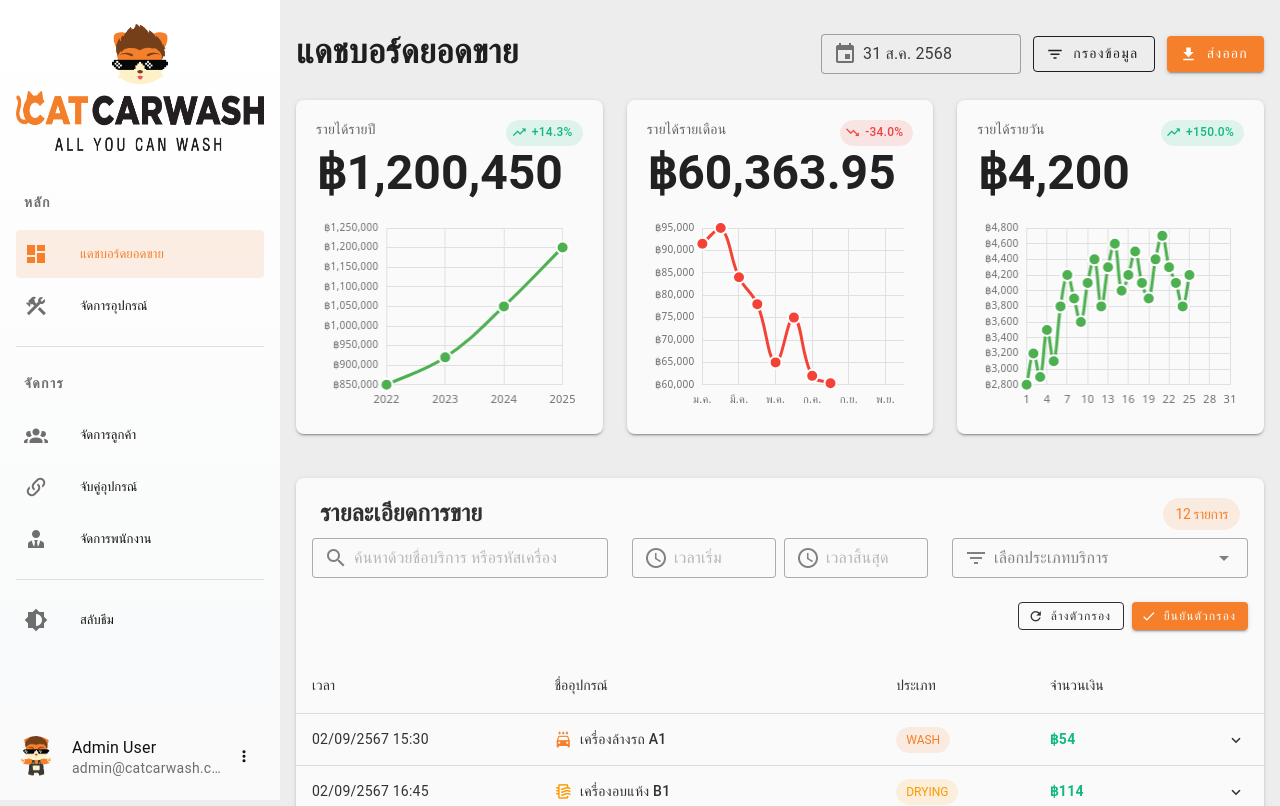
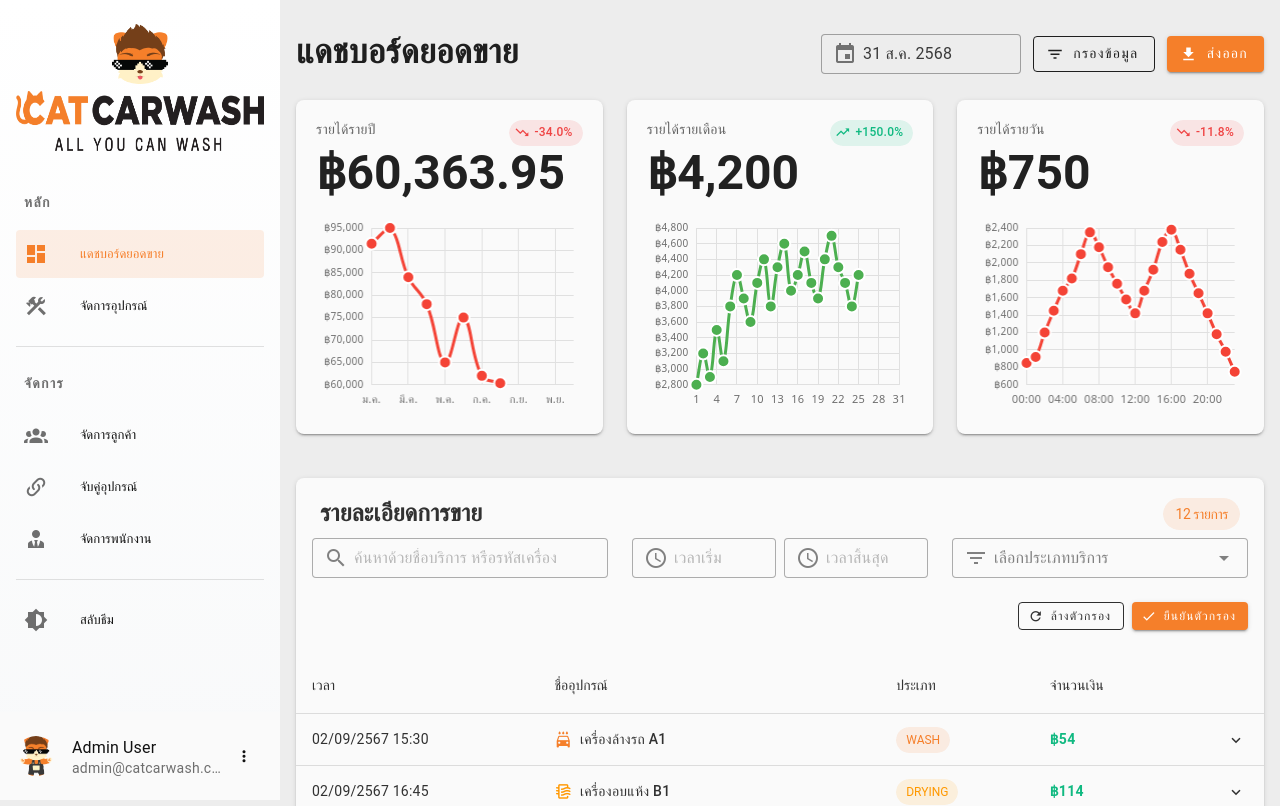
Before and after one commit to deltaforce1996/catcar_wash_service_app, a Nuxt app in the folder catcar_wash_service_frontend/: page /dashboard in a window 1280 px wide. Shown: the top 806 px of the page. Built offline with nearby package versions, Linux system fonts and the light colour scheme.

Commit message:
chores(dashboard.vue): changes the data revenue card

```diff
--- a/catcar_wash_service_frontend/pages/dashboard.vue
+++ b/catcar_wash_service_frontend/pages/dashboard.vue
@@ -727,61 +727,30 @@ onMounted(() => {
 });
 
 const kpiData = computed(() => [
-  // {
-  //   title: 'รายได้รายปี',
-  //   value: dashboardData.yearRevenue.value,
-  //   trend: dashboardData.yearRevenue.trend,
-  //   chartData: dashboardData.yearRevenue.chartData,
-  //   chartLabels: dashboardData.yearRevenue.chartLabels,
-  //   chartId: 'year-kpi',
-  //   currency: true
-  // },
-  // {
-  //   title: 'รายได้รายเดือน',
-  //   value: dashboardData.monthRevenue.value,
-  //   trend: dashboardData.monthRevenue.trend,
-  //   chartData: dashboardData.monthRevenue.chartData,
-  //   chartLabels: dashboardData.monthRevenue.chartLabels,
-  //   chartId: 'month-kpi',
-  //   currency: true
-  // },
-  // {
-  //   title: 'รายได้รายวัน',
-  //   value: dashboardData.dateRevenue.value,
-  //   trend: dashboardData.dateRevenue.trend,
-  //   chartData: dashboardData.dateRevenue.chartData,
-  //   chartLabels: dashboardData.dateRevenue.chartLabels,
-  //   chartId: 'date-kpi',
-  //   currency: true
-  // }
   {
     title: "รายได้รายปี",
-    value: dashboardData.yearRevenue?.value || dashboardData.monthRevenue.value,
-    trend: dashboardData.yearRevenue?.trend || dashboardData.monthRevenue.trend,
-    chartData:
-      dashboardData.yearRevenue?.chartData ||
-      dashboardData.monthRevenue.chartData,
-    chartLabels:
-      dashboardData.yearRevenue?.chartLabels ||
-      dashboardData.monthRevenue.chartLabels,
+    value: dashboardData.monthRevenue.value,
+    trend: dashboardData.monthRevenue.trend,
+    chartData: dashboardData.monthRevenue.chartData,
+    chartLabels: dashboardData.monthRevenue.chartLabels,
     chartId: "year-kpi",
     currency: true,
   },
   {
     title: "รายได้รายเดือน",
-    value: dashboardData.monthRevenue.value,
-    trend: dashboardData.monthRevenue.trend,
-    chartData: dashboardData.monthRevenue.chartData,
-    chartLabels: dashboardData.monthRevenue.chartLabels,
+    value: dashboardData.dateRevenue.value,
+    trend: dashboardData.dateRevenue.trend,
+    chartData: dashboardData.dateRevenue.chartData,
+    chartLabels: dashboardData.dateRevenue.chartLabels,
     chartId: "month-kpi",
     currency: true,
   },
   {
     title: "รายได้รายวัน",
-    value: dashboardData.dateRevenue.value,
-    trend: dashboardData.dateRevenue.trend,
-    chartData: dashboardData.dateRevenue.chartData,
-    chartLabels: dashboardData.dateRevenue.chartLabels,
+    value: dashboardData.hourlyRevenue.value,
+    trend: dashboardData.hourlyRevenue.trend,
+    chartData: dashboardData.hourlyRevenue.chartData,
+    chartLabels: dashboardData.hourlyRevenue.chartLabels,
     chartId: "date-kpi",
     currency: true,
   },
```
